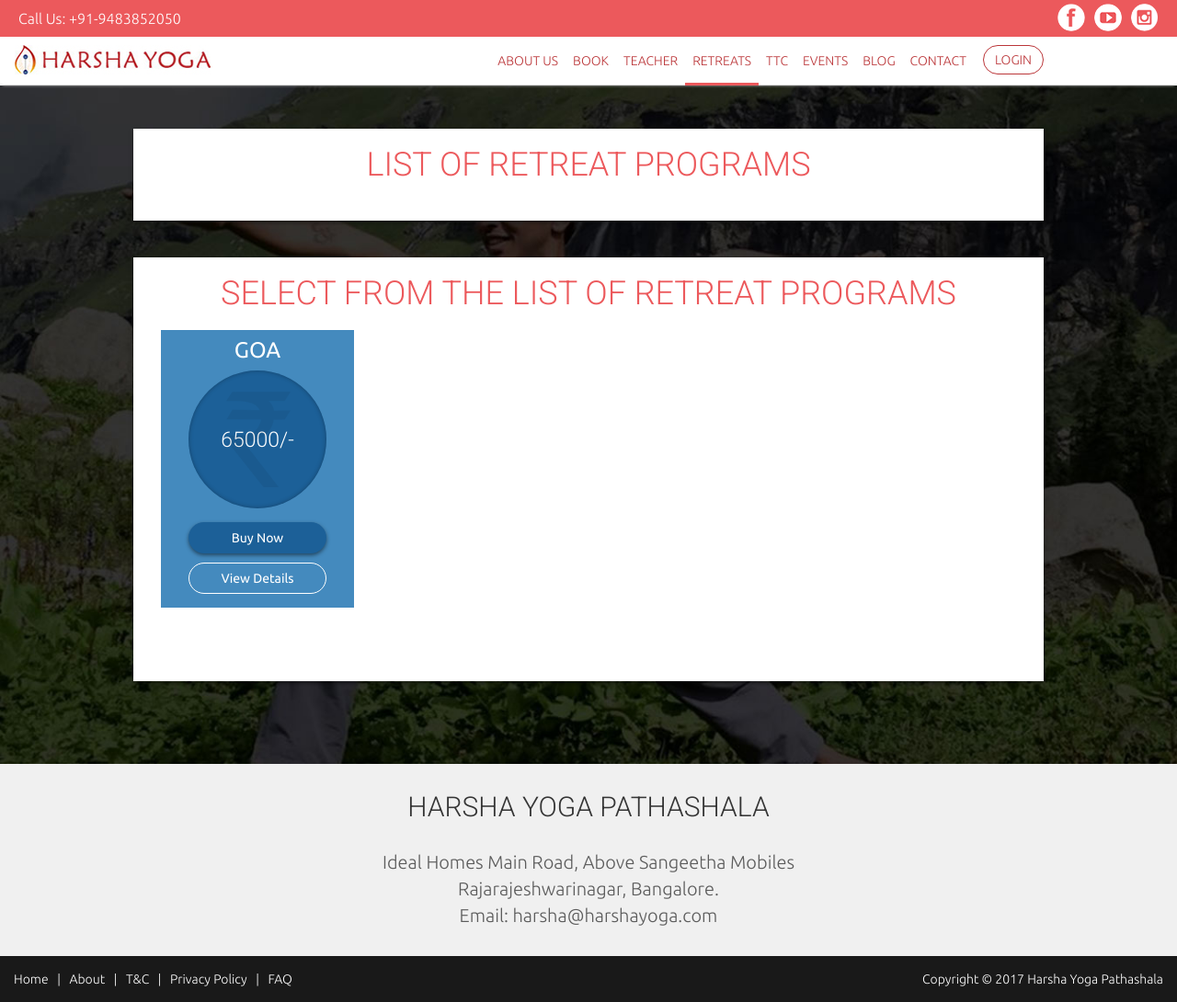
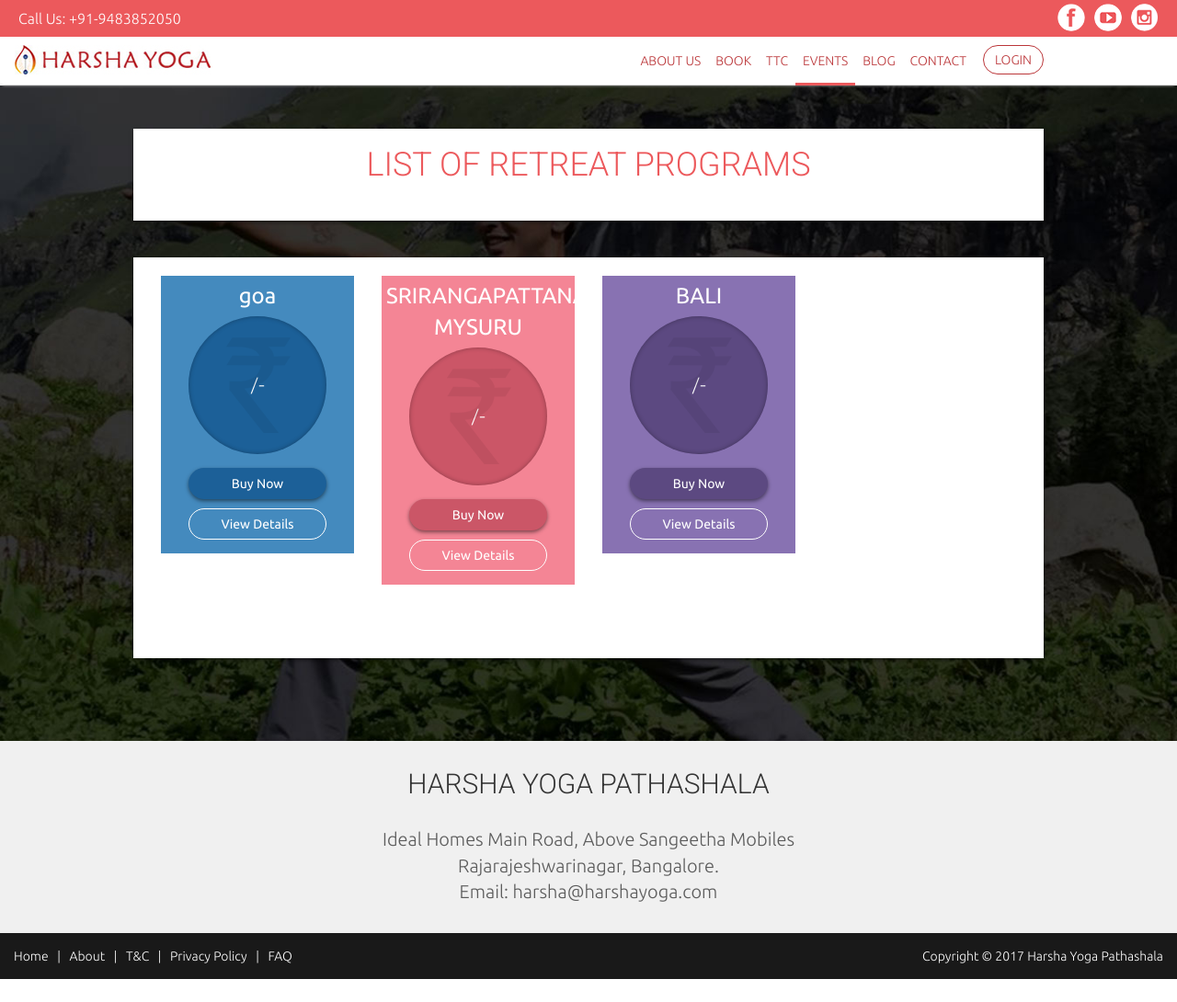
Before and after one commit to keshavsin/harshayoga, a PHP site: page /testing/retreat.php in a window 1280 px wide. Shown: the whole page at 92% size. After the commit the page ends 1065 px from the top, so only its background shows below. Run offline with PHP 8.4, Linux system fonts and the light colour scheme; data comes from the database, SQL or seed files in the repository.

Commit message:
Updated with new TTC and Retreat pages

```diff
--- a/common/header.php
+++ b/common/header.php
@@ -87,7 +87,7 @@
               echo '<li>';
           }
           ?>
-                <a href="train_the_trainer.php">TEACHER</a>
+                <a href="train_the_trainer.php">TTC</a>
             </li>
           <?php if ($currentPage == 'retreat') {
                 echo '<li class="active">';
@@ -95,52 +95,8 @@
               echo '<li>';
           }
           ?>
-                <a href="retreat.php">RETREATS</a>
-            </li>
-          <?php if($currentPage == 'trainer-programs'){
-                echo '<li class="dropdown active">';
-          }else{
-              echo '<li class="dropdown">';
-          }
-          ?>
-              <a href="javascript:void(0);" data-toggle="dropdown" class="dropdown-toggle">TTC</a>
-              <ul class="dropdown-menu">
-                <?php
-                $sql = "SELECT id, menu_text FROM product where type = 'ttc'";
-                $result = $db->query($sql);
-                if ($result->num_rows > 0) {
-                  while($row = $result->fetch_assoc()) {
-                    $plnk = str_replace(' ', '-', strtolower($row['menu_text']));
-                    echo '<li><a href="trainer-programs.php?id='.$row["id"].'">'.$row["menu_text"].'</a></li>';
-                  }
-                } else {
-                  echo '<li><a>Nothing to show</a></li>';
-                }
-                ?>
-			 </ul>
-            </li>
-           <?php if($currentPage == 'events'){
-                echo '<li class="dropdown active">';
-          }else{
-              echo '<li class="dropdown">';
-          }
-          ?>
-              <a href="javascript:void(0);" data-toggle="dropdown" class="dropdown-toggle">Events</a>
-              <ul class="dropdown-menu">
-                <?php
-                $sql = "SELECT id, menu_text FROM product where type = 'retreat'";
-                $result = $db->query($sql);
-                if ($result->num_rows > 0) {
-                  while($row = $result->fetch_assoc()) {
-                    $plnk = str_replace(' ', '-', strtolower($row['menu_text']));
-                    echo '<li><a href="events.php?id='.$row["id"].'">'.$row['menu_text'].'</a></li>';
-                  }
-                } else {
-                  echo '<li><a>Nothing to show</a></li>';
-                }
-                ?>
-			 </ul>
-            </li>
+                <a href="retreat.php">EVENTS</a>
+          </li>
             <?php if($currentPage == 'blog'){
                 echo '<li class="active">';
           }else{
--- a/retreat.php
+++ b/retreat.php
@@ -10,11 +10,11 @@
       <h2 class="heading3 text-center">LIST OF RETREAT PROGRAMS</h2>
     </div>
 <div class="container-fluid classes_wrapper">
-<h2 class="heading3 text-center">SELECT FROM THE LIST OF RETREAT PROGRAMS</h2>
+<!-- <h2 class="heading3 text-center">SELECT FROM THE LIST OF RETREAT PROGRAMS</h2> -->
 <div class="row mrgn_b30">
 <?php
 $modal_box = '';
-$sql       = "SELECT * FROM product where type = 'new'";
+$sql       = "SELECT * FROM product where type = 'retreat'";
 $result    = $db->query($sql);
 if ($result->num_rows > 0) {
     $indx = 1;
--- a/train_the_trainer.php
+++ b/train_the_trainer.php
@@ -10,11 +10,11 @@
       <h2 class="heading3 text-center">LIST OF TRAIN THE TRAINER PROGRAMS (TTC)</h2>
     </div>
 <div class="container-fluid classes_wrapper">
-<h2 class="heading3 text-center">TTC PROGRAMS</h2>
+<!-- <h2 class="heading3 text-center">TTC PROGRAMS</h2> -->
   <div class="row mrgn_b30">
 <?php
 $modal_box = '';
-$sql       = "SELECT * FROM product where type = 'check'";
+$sql       = "SELECT * FROM product where type = 'ttc' order by id";
 $result    = $db->query($sql);
 if ($result->num_rows > 0) {
     $indx = 1;
```
